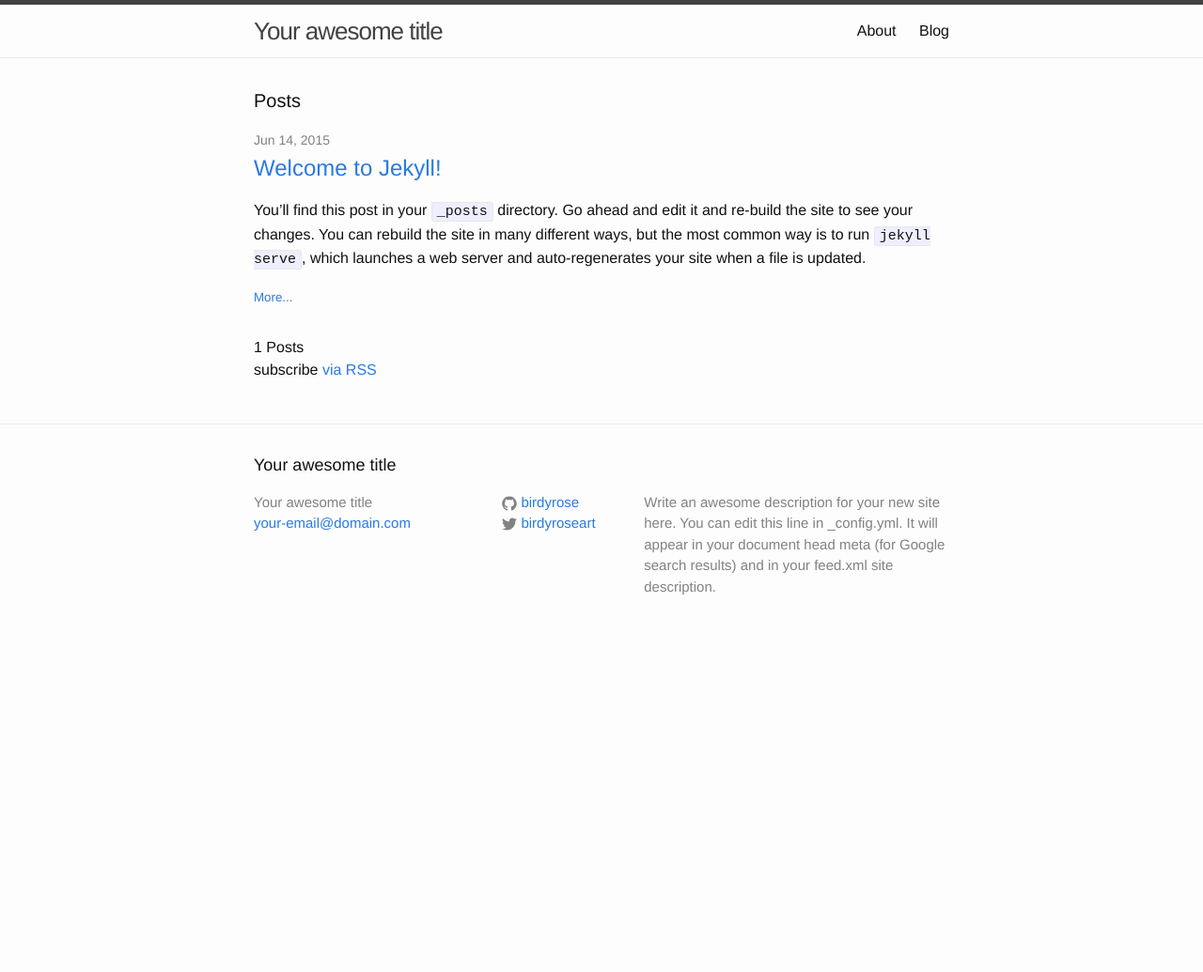
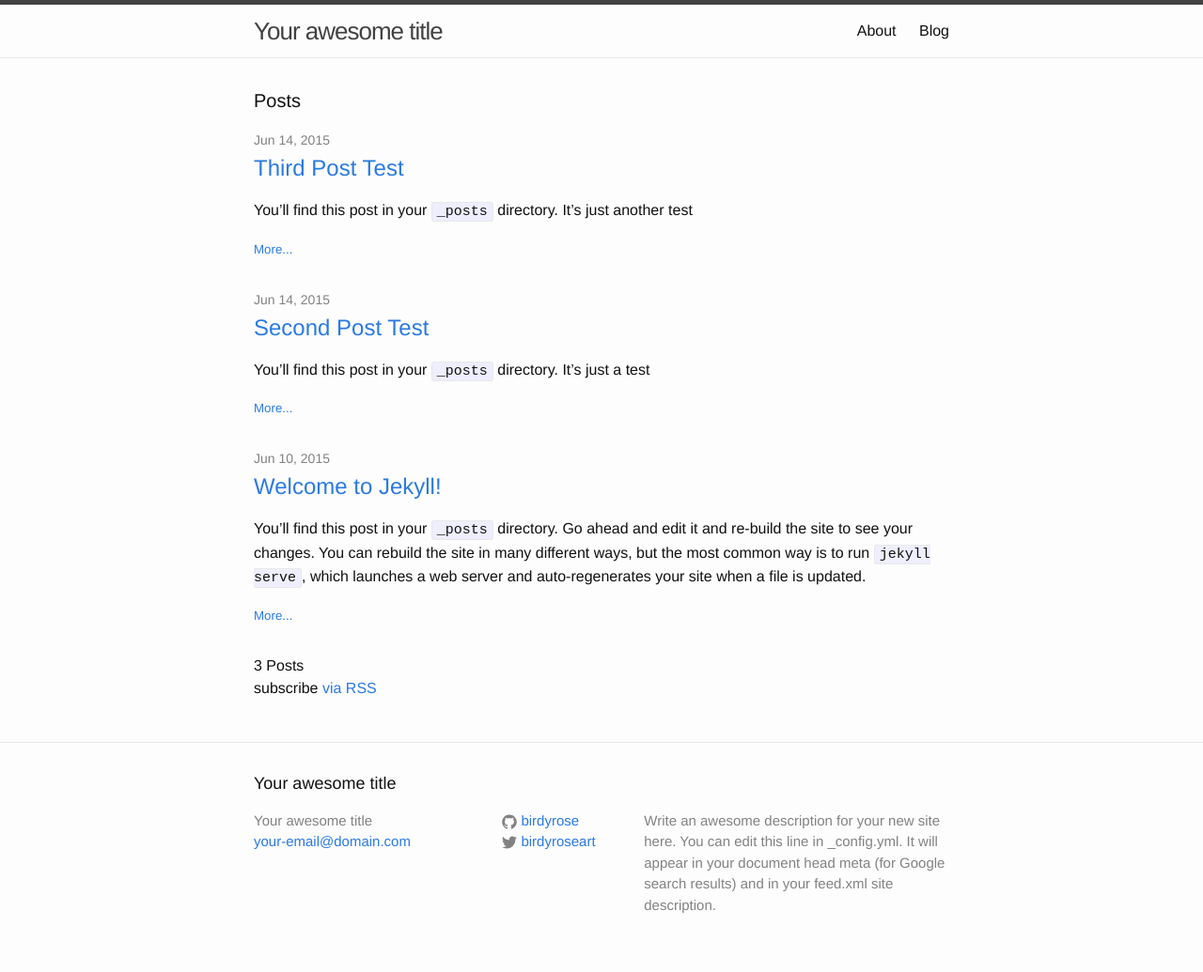
Before and after one commit to BirdyRose/birdyrose.github.io, a Jekyll site: the page built from index.html, in a window 1280 px wide. Shown: the whole page at 94% size. Built offline with Jekyll 4.4.1, drawn with Linux system fonts in a browser that asks for light colours; before the commit the page ends 900 px from its top, so only the background shows below that.

```diff
--- a/_posts/2015-06-14-welcome-to-jekyll.markdown
+++ b/_posts/2015-06-10-welcome-to-jekyll.markdown
@@ -1,7 +1,7 @@
 ---
 layout: post
 title:  "Welcome to Jekyll!"
-date:   2015-06-14 14:14:31
+date:   2015-06-10 14:14:31
 categories: jekyll update
 comments: false
 ---
--- /dev/null
+++ b/_posts/2015-06-14-second-post-test.markdown
@@ -0,0 +1,8 @@
+---
+layout: post
+title:  "Second Post Test"
+date:   2015-06-14 20:14:31
+categories: jekyll update testing
+comments: true
+---
+You’ll find this post in your `_posts` directory. It's just a test
--- /dev/null
+++ b/_posts/2015-06-14-third-post-test.markdown
@@ -0,0 +1,7 @@
+---
+layout: post
+title:  "Third Post Test"
+date:   2015-06-14 20:16:01
+categories: jekyll update testing
+---
+You’ll find this post in your `_posts` directory. It's just another test
```
